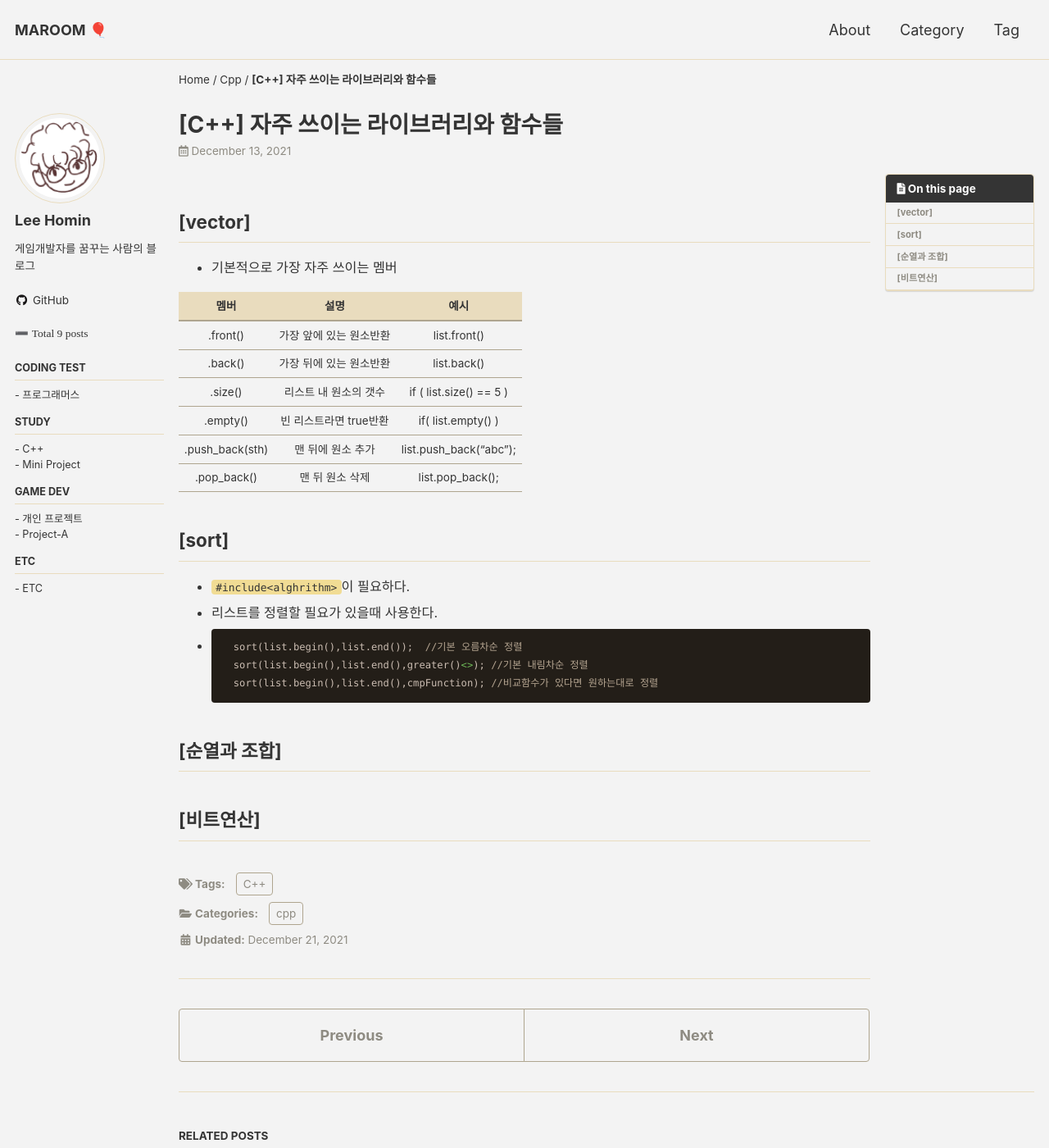
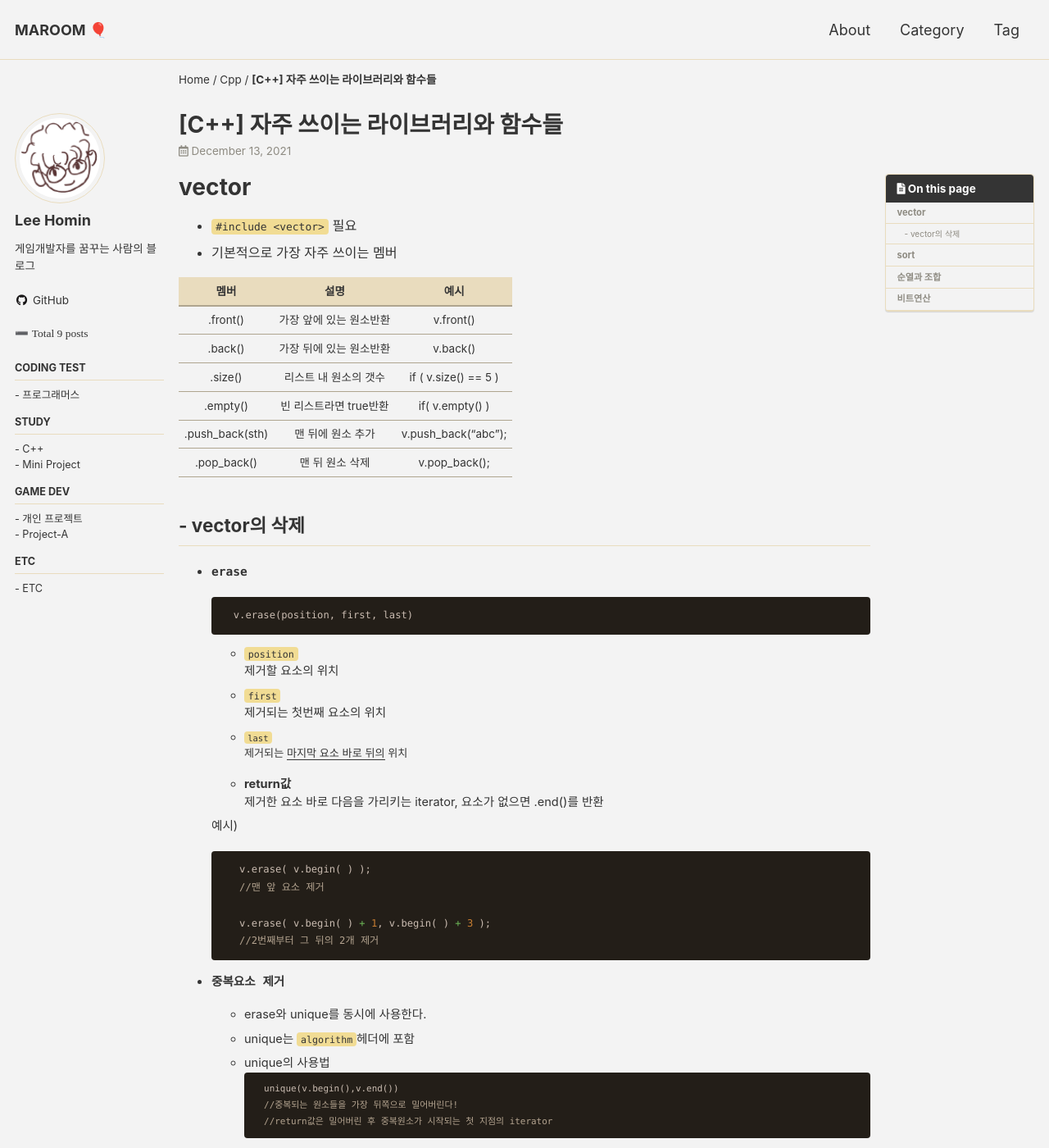
Before and after one commit to Squidward79/Squidward79.github.io, a Jekyll site: the page built from _posts/C++/2021-12-13-cpp_libraries.md, in a window 1280 px wide and 1400 px high. Shown: the whole window at 82% size. Built offline with Jekyll 4.4.1, drawn with Linux system fonts in a browser that asks for light colours; cached includes are drawn as plain includes; some of the changed text lies outside the part shown.

Commit message:
포스팅

````diff
--- a/_posts/C++/2021-12-13-cpp_libraries.md
+++ b/_posts/C++/2021-12-13-cpp_libraries.md
@@ -15,31 +15,69 @@ toc_sticky: true
 ---
 
 
-##  [vector]
-
+# vector
+- `#include <vector>` 필요
 - 기본적으로 가장 자주 쓰이는 멤버
 
 |      멤버       |          설명           |          예시           |
 | :-------------: | :---------------------: | :---------------------: |
-|    .front()     | 가장 앞에 있는 원소반환 |      list.front()       |
-|     .back()     | 가장 뒤에 있는 원소반환 |       list.back()       |
-|     .size()     |  리스트 내 원소의 갯수  | if ( list.size() == 5 ) |
-|    .empty()     | 빈 리스트라면 true반환  |   if( list.empty() )    |
-| .push_back(sth) |    맨 뒤에 원소 추가    | list.push_back("abc");  |
-|   .pop_back()   |     맨 뒤 원소 삭제     |    list.pop_back();     |
+|    .front()     | 가장 앞에 있는 원소반환 |      v.front()       |
+|     .back()     | 가장 뒤에 있는 원소반환 |       v.back()       |
+|     .size()     |  리스트 내 원소의 갯수  | if ( v.size() == 5 ) |
+|    .empty()     | 빈 리스트라면 true반환  |   if( v.empty() )    |
+| .push_back(sth) |    맨 뒤에 원소 추가    | v.push_back("abc");  |
+|   .pop_back()   |     맨 뒤 원소 삭제     |    v.pop_back();     |
 
+## - vector의 삭제
+- **`erase`**
 
-## [sort]
-  - `#include<alghrithm>`이 필요하다.
-  - 리스트를 정렬할 필요가 있을때 사용한다.
-  - ```c++
-      sort(list.begin(),list.end());  //기본 오름차순 정렬
-      sort(list.begin(),list.end(),greater()<>); //기본 내림차순 정렬
-      sort(list.begin(),list.end(),cmpFunction); //비교함수가 있다면 원하는대로 정렬
+    ```c++
+    v.erase(position, first, last)
+    ```
+    - `position`
+      제거할 요소의 위치
+    - `first`
+      제거되는 첫번째 요소의 위치
+    - `last`
+      제거되는 <u>마지막 요소 바로 뒤의</u> 위치
+
+     - **return값**
+      제거한 요소 바로 다음을 가리키는 iterator, 요소가 없으면 .end()를 반환
+
+    예시)
+    ```c++
+     v.erase( v.begin( ) );
+     //맨 앞 요소 제거
+
+     v.erase( v.begin( ) + 1, v.begin( ) + 3 );
+     //2번째부터 그 뒤의 2개 제거
+     ```
+- **`중복요소 제거`**
+  - erase와 unique를 동시에 사용한다.
+  - unique는 `algorithm`헤더에 포함
+  - unique의 사용법
+    ```c++
+      unique(v.begin(),v.end())
+      //중복되는 원소들을 가장 뒤쪽으로 밀어버린다!
+      //return값은 밀어버린 후 중복원소가 시작되는 첫 지점의 iterator
+    ```
+  - 따라서, 다음과 같이 코드를 작성하면 <u>중복원소가 싹 사라진다!</u>
+    ```c++
+      v.erase( unique(v.begin(),v.end()) , v.end());
     ```
 
 
+#  sort
+  - `#include<alghrithm>` 필요
+  - 리스트를 정렬할 필요가 있을때 사용한다.
+  ```c++
+    sort(v.begin(), v.end());  //기본 오름차순 정렬
+    sort(v.begin(), v.end(), greater()<> ); //기본 내림차순 정렬
+    sort(v.begin(), v.end(), cmpFunction ); //비교함수가 있다면 원하는대로 정렬
+  ```
 
-## [순열과 조합]
 
-## [비트연산]
+
+# 순열과 조합
+
+# 비트연산
````
